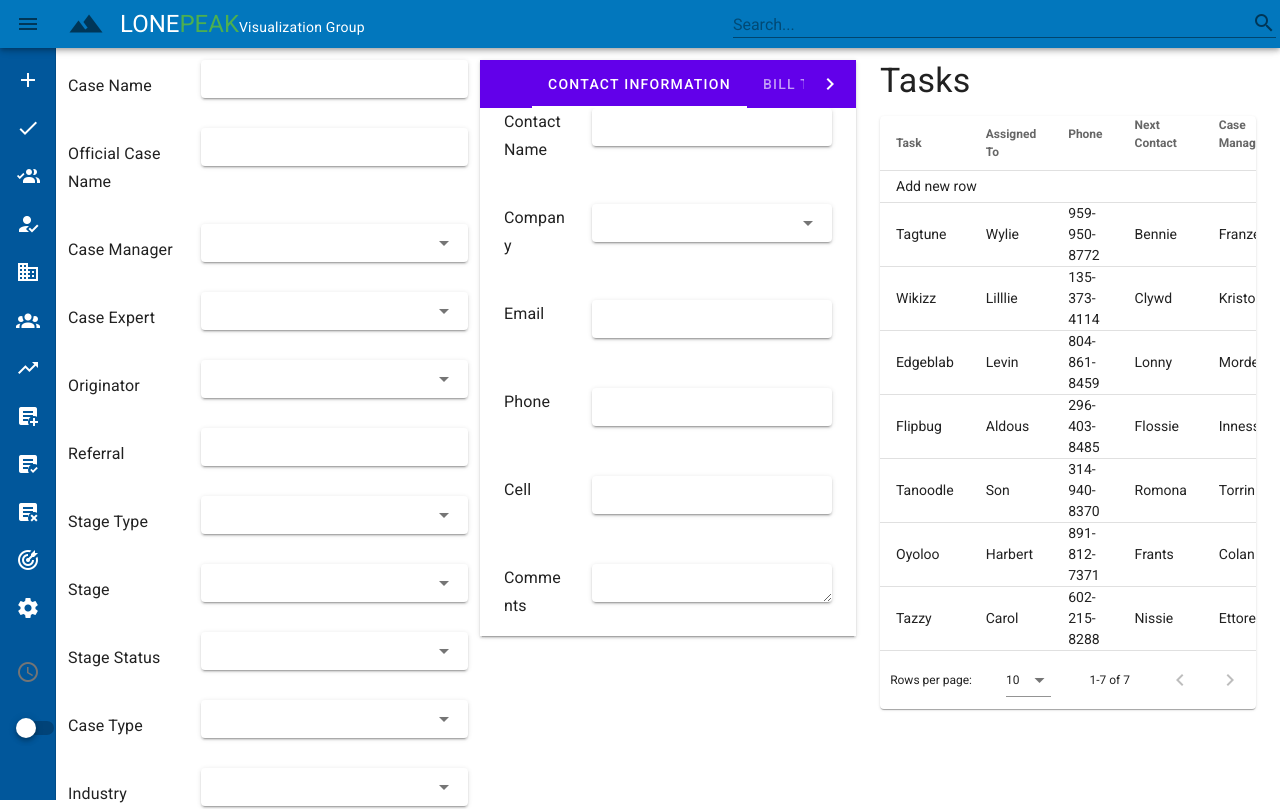
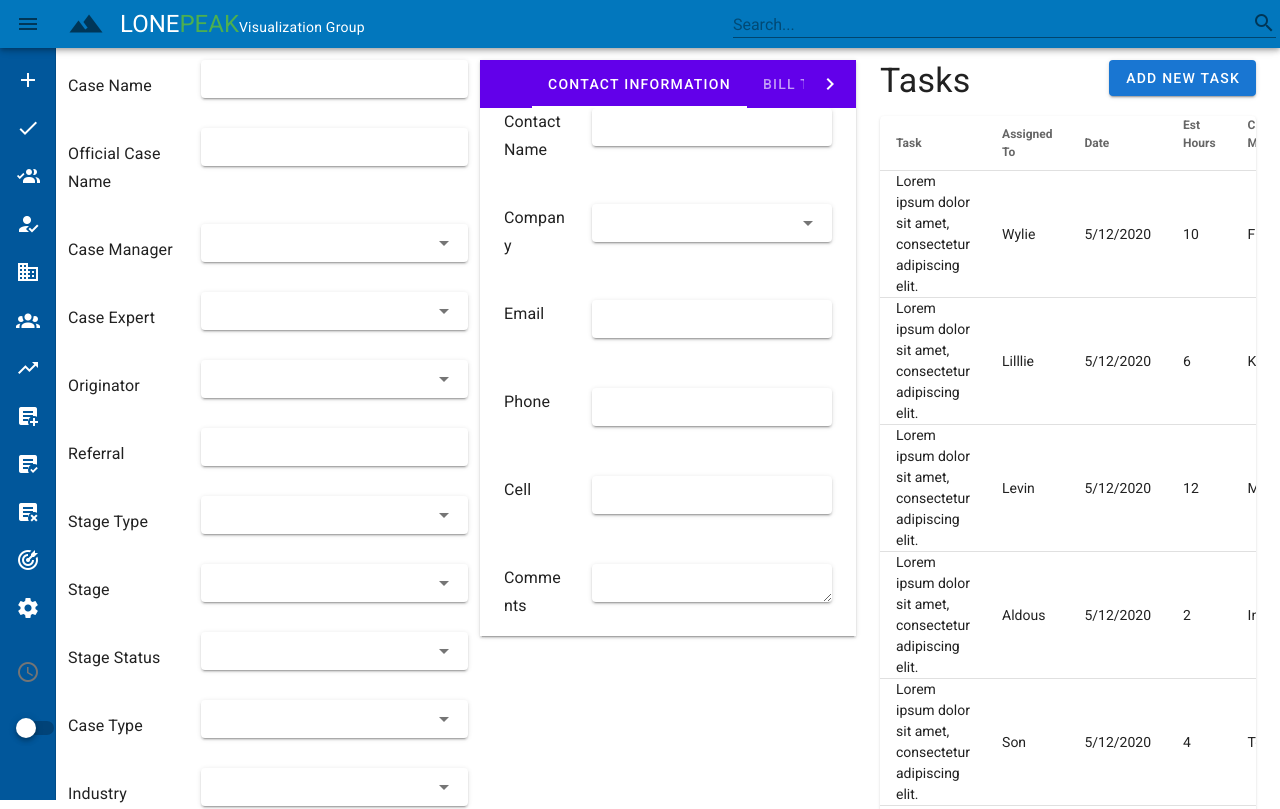
Before and after one commit to CobyYates/Alpine-CMS, a Vue app: page /client in a window 1280 px wide. Shown: the top 809 px of the page. Built offline with nearby package versions, Linux system fonts and the light colour scheme.

Commit message:
added new task button, put back single router

```diff
--- a/src/components/Client.vue
+++ b/src/components/Client.vue
@@ -92,22 +92,36 @@
     </v-col>
     <!--  -->
     <v-col cols="4" class="px-3">
-      <p class="display-1">Tasks</p>
+      <div class="d-flex justify-space-between">
+        <p class="display-1">Tasks</p>
+      <center><v-btn color="primary" @click="addRow">Add New Task</v-btn></center>
+      </div>
+
       <v-data-table
         dense
         :headers="headers"
         :items="clients"
         item-key="name"
         class="elevation-1"
-        @click:row="addRow"
       >
-        <template v-slot:body.prepend="{ headers }">
-          <tr @click="addRow">
-            <td :colspan="headers.length">
-              Add new row
-            </td>
-          </tr>
-        </template>
+      <template v-slot:item.task="props">
+        <v-edit-dialog
+          :return-value.sync="props.item.task"
+          @save="save"
+          @cancel="cancel"
+          @open="open"
+          @close="close"
+        > {{ props.item.task }}
+          <template v-slot:input>
+            <v-text-field
+              v-model="props.item.task"
+              label="Edit"
+              single-line
+              counter
+            ></v-text-field>
+          </template>
+        </v-edit-dialog>
+      </template>
       </v-data-table>
     </v-col>
   </v-row>
@@ -131,12 +145,12 @@ export default {
     right: false,
     tabs: ["Contact Information", "Bill to Contact"],
     newRow: {
-        task: null,
-        contactName: null,
-        phone: null,
-        nextContact: null,
-        caseManager: null,
-        caseExpert: null
+        task: "task",
+        assignedTo: "assigned",
+        date: "date",
+        estHrs: "est hrs",
+        caseManager: "case manager",
+        caseExpert: "case expert"
       },
     tabForm: [
       [
@@ -292,72 +306,73 @@ export default {
         sortable: false,
         value: "task"
       },
-      { text: "Assigned To", value: "contactName" },
-      { text: "Phone", value: "phone" },
-      { text: "Next Contact", value: "nextContact" },
+      { text: "Assigned To", value: "assignedTo" },
+      { text: "Date", value: "date" },
+      { text: "Est Hours", value: "estHrs" },
       { text: "Case Manager", value: "caseManager" },
       { text: "Case Expert", value: "caseExpert" }
     ],
     clients: [
       {
-        task: "Tagtune",
-        contactName: "Wylie",
-        phone: "959-950-8772",
-        nextContact: "Bennie",
+        task: "Lorem ipsum dolor sit amet, consectetur adipiscing elit.",
+        assignedTo: "Wylie",
+        date: "5/12/2020",
+        estHrs: 10,
         caseManager: "Franzen",
         caseExpert: "Martino"
       },
       {
-        task: "Wikizz",
-        contactName: "Lilllie",
-        phone: "135-373-4114",
-        nextContact: "Clywd",
+        task: "Lorem ipsum dolor sit amet, consectetur adipiscing elit.",
+        assignedTo: "Lilllie",
+        date: "5/12/2020",
+        estHrs: 6,
         caseManager: "Kristo",
         caseExpert: "Pierre"
       },
       {
-        task: "Edgeblab",
-        contactName: "Levin",
-        phone: "804-861-8459",
-        nextContact: "Lonny",
+        task: "Lorem ipsum dolor sit amet, consectetur adipiscing elit.",
+        assignedTo: "Levin",
+        date: "5/12/2020",
+        estHrs: 12,
         caseManager: "Mordecai",
         caseExpert: "Lyle"
       },
       {
-        task: "Flipbug",
-        contactName: "Aldous",
-        phone: "296-403-8485",
-        nextContact: "Flossie",
+        task: "Lorem ipsum dolor sit amet, consectetur adipiscing elit.",
+        assignedTo: "Aldous",
+        date: "5/12/2020",
+        estHrs: 2,
         caseManager: "Inness",
         caseExpert: "Tann"
       },
       {
-        task: "Tanoodle",
-        contactName: "Son",
-        phone: "314-940-8370",
-        nextContact: "Romona",
+        task: "Lorem ipsum dolor sit amet, consectetur adipiscing elit.",
+        assignedTo: "Son",
+        date: "5/12/2020",
+        estHrs: 4,
         caseManager: "Torrin",
         caseExpert: "Torr"
       },
       {
-        task: "Oyoloo",
-        contactName: "Harbert",
-        phone: "891-812-7371",
-        nextContact: "Frants",
+        task: "Lorem ipsum dolor sit amet, consectetur adipiscing elit.",
+        assignedTo: "Harbert",
+        date: "5/12/2020",
+        estHrs: 3,
         caseManager: "Colan",
         caseExpert: "Dermot"
       },
-      {
-        task: "Tazzy",
-        contactName: "Carol",
-        phone: "602-215-8288",
-        nextContact: "Nissie",
-        caseManager: "Ettore",
-        caseExpert: "Albie"
-      }
     ]
   })
 };
 </script>
 
-<style></style>
+<style>
+  .addRow {
+    background-color: #2196F3;
+    color: white;
+  }
+  .addRow:hover {
+    background-color: white;
+    color: #2196F3;
+  }
+</style>
--- a/src/components/Home.vue
+++ b/src/components/Home.vue
@@ -81,9 +81,9 @@
 export default {
   methods: {
     openNewTab: function() {
-      // this.$router.push('/client', '_blank')
-      let route = this.$router.resolve({ path: "/client" });
-      window.open(route.href, "_blank");
+      this.$router.push('/client', '_blank')
+      // let route = this.$router.resolve({ path: "/client" });
+      // window.open(route.href, "_blank");
     }
   },
   data: () => ({
```
